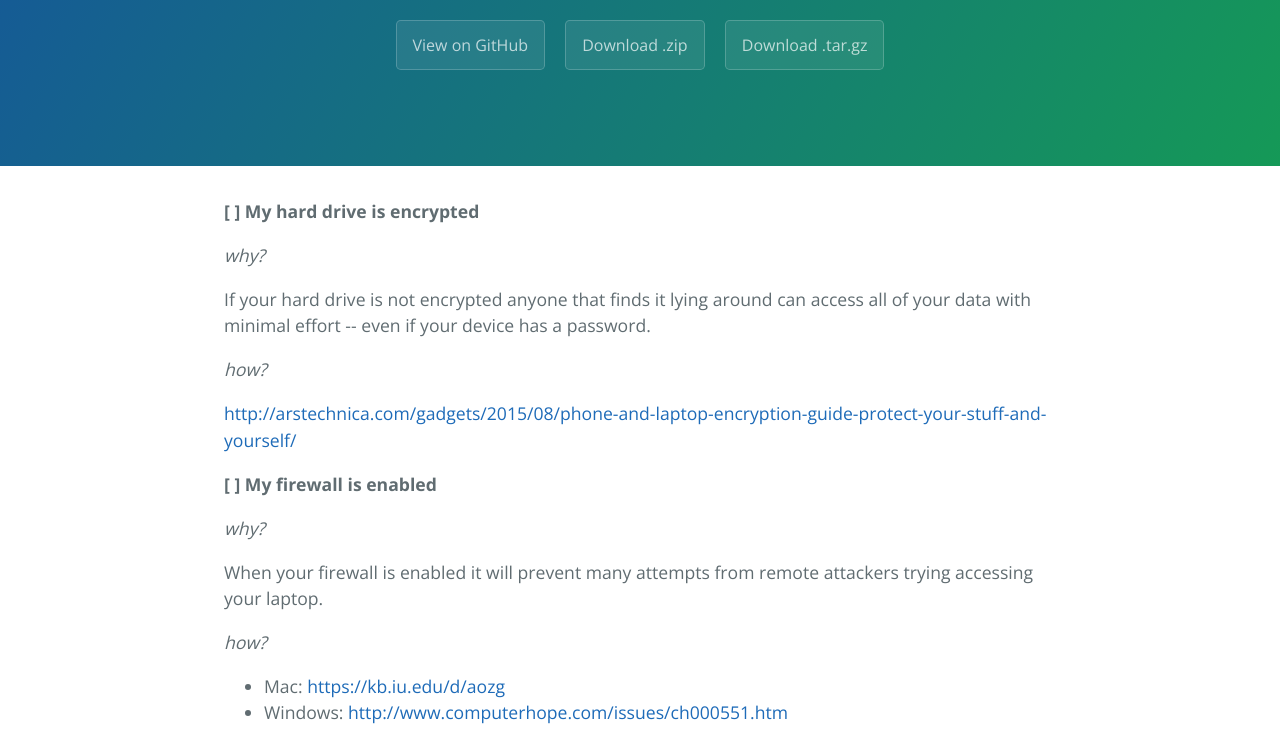
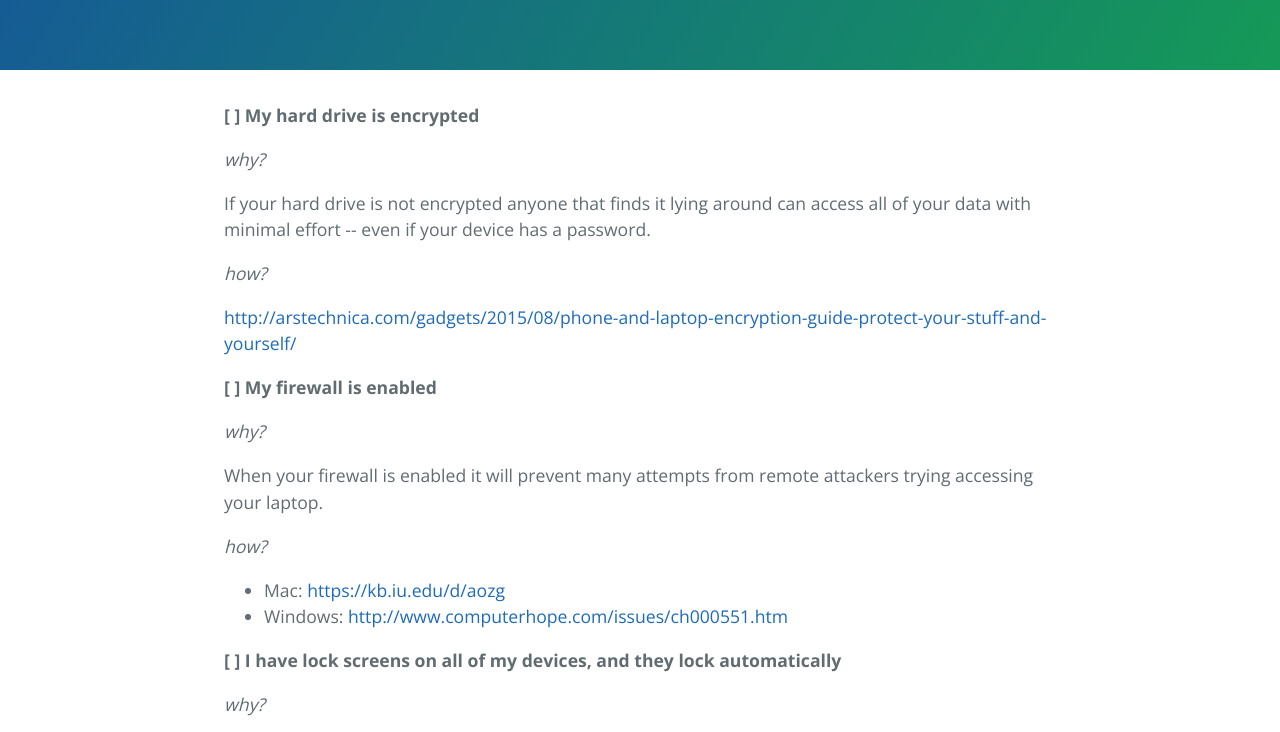
Before and after one commit to jacksingleton/security-hygiene-checklist, a plain HTML site: page index.html in a window 1280 px wide. Shown: the part 170-902 px from the top of the page. Drawn offline with nearby package versions, Linux system fonts and the light colour scheme.

Commit message:
Update index.html

```diff
--- a/index.html
+++ b/index.html
@@ -12,10 +12,6 @@
   <body>
     <section class="page-header">
       <h1 class="project-name">Personal Security Checklist</h1>
-      <h2 class="project-tagline"></h2>
-      <a href="https://github.com/jacksingleton/security-checklist" class="btn">View on GitHub</a>
-      <a href="https://github.com/jacksingleton/security-checklist/zipball/master" class="btn">Download .zip</a>
-      <a href="https://github.com/jacksingleton/security-checklist/tarball/master" class="btn">Download .tar.gz</a>
     </section>
 
     <section class="main-content">
```
